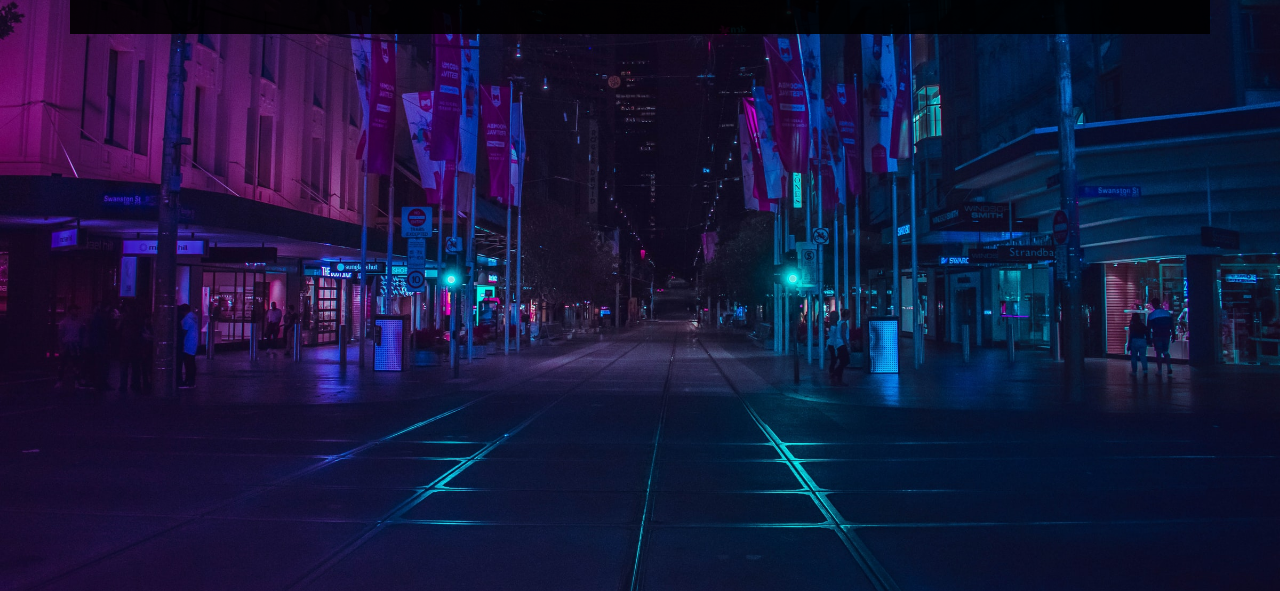
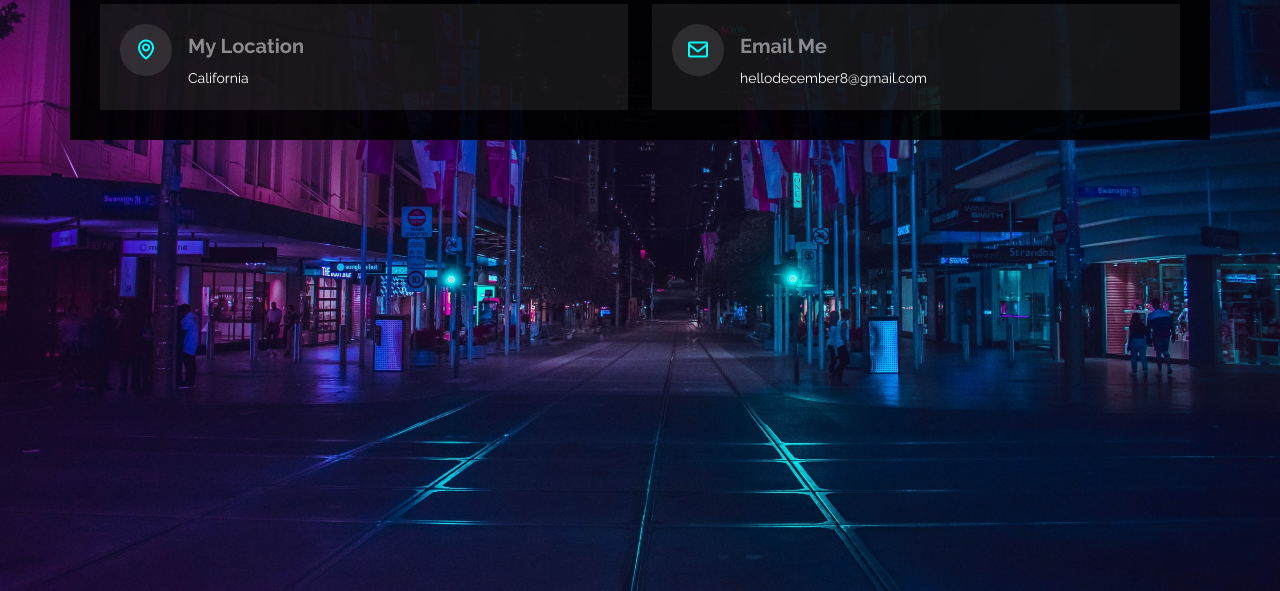
Before and after one commit to hellodecember/hellodecember.github.io, a plain HTML site: page index.html in a window 1280 px wide. Both pictures are taken after a click on the link "Contact". Shown: the part 209-800 px from the top of the page. Drawn offline with Linux system fonts and the light colour scheme.

Commit message:
Update index.html

```diff
--- a/assets/css/style.css
+++ b/assets/css/style.css
@@ -749,7 +749,7 @@ section .container {
 
 .contact .info-box i.bx {
   font-size: 24px;
-  color: #18d26e;
+  color: #00ffff;
   border-radius: 50%;
   padding: 14px;
   float: left;
--- a/index.html
+++ b/index.html
@@ -83,9 +83,10 @@
 					<div class="col-lg-12 d-flex justify-content-center">
 						<ul id="portfolio-filters">
 							<li data-filter="*" class="filter-active">All</li>
-							<li data-filter=".filter-app">App</li>
-							<li data-filter=".filter-card">Card</li>
-							<li data-filter=".filter-web">Web</li>
+							<li data-filter=".filter-app">Web App</li>
+							<li data-filter=".filter-card">Java</li>
+							<li data-filter=".filter-web">C++</li>
+							<li data-filter=".filter-web">Other</li>
 						</ul>
 					</div>
 				</div>
@@ -413,6 +414,28 @@
 					<h2>Contact</h2>
 					<p>Get in touch</p>
 				</div>
+
+				<div class="row mt-2">
+					<div class="col-md-6 d-flex align-items-stretch">
+						<div class="info-box">
+							<i class="bx bx-map"></i>
+							<h3>My Location</h3>
+							<p>California</p>
+						</div>
+					</div>
+
+					<div class="col-md-6 mt-4 mt-md-0 d-flex align-items-stretch">
+					  	<div class="info-box">
+							<i class="bx bx-envelope"></i>
+							<h3>Email Me</h3>
+							<p>hellodecember8@gmail.com</p>
+					  	</div>
+					</div>
+				</div>
+
+				<div class="row">
+
+				</div>
 			</div>
 		</section>
 
```
